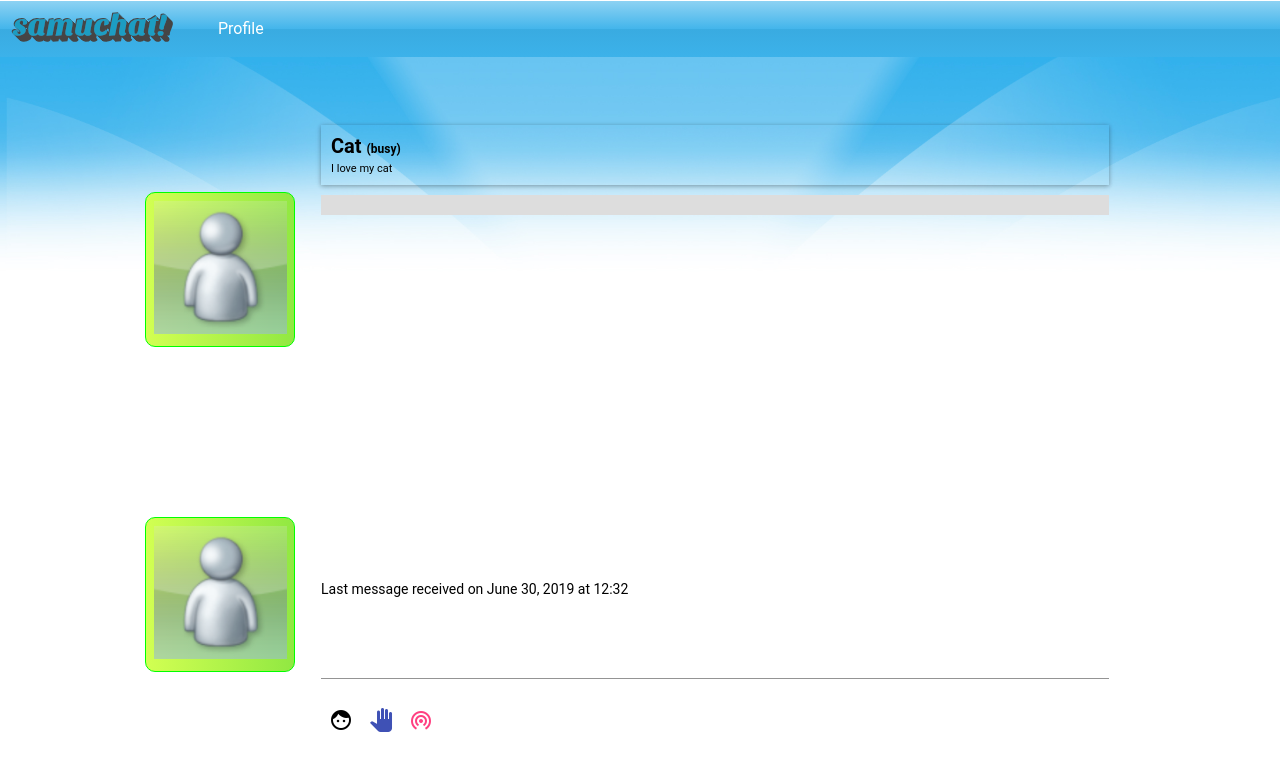
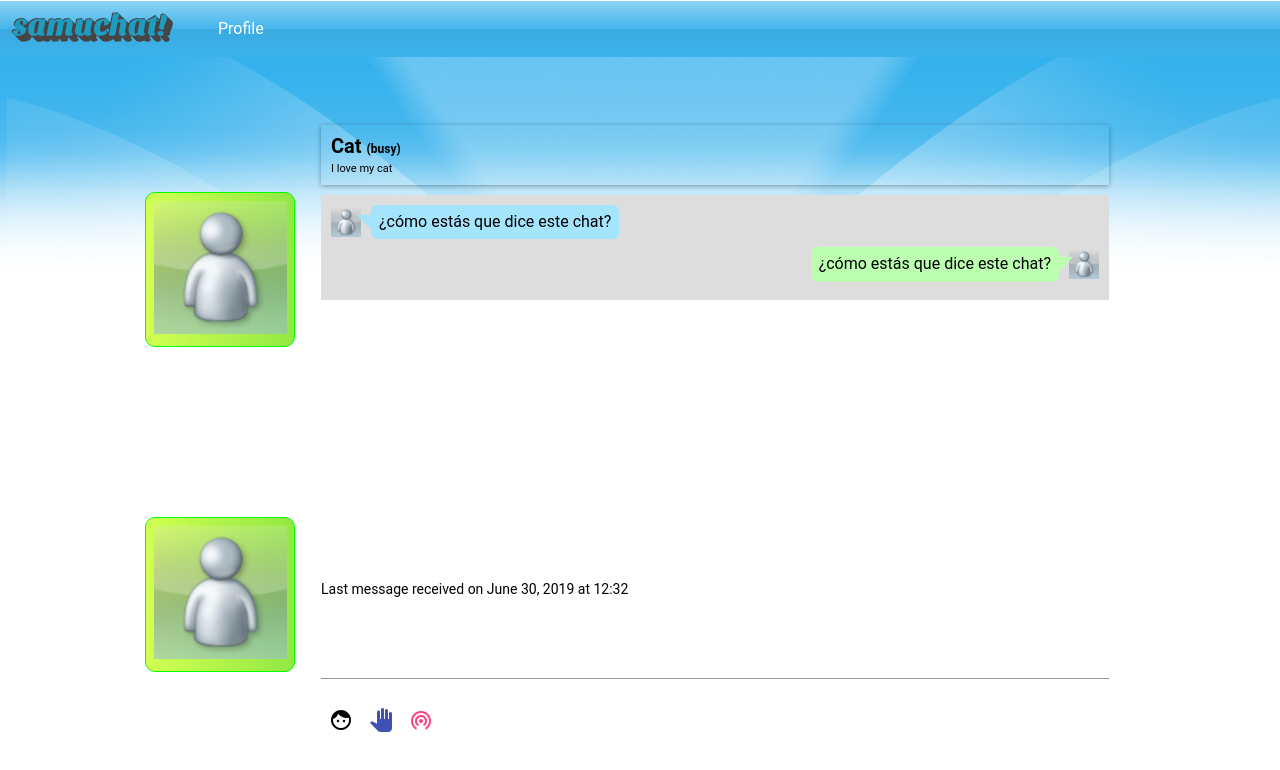
Before and after one commit to samurc/learning-angular8, an Angular app: page /conversation/1 in a window 1280 px wide. Shown: the top 770 px of the page. Built offline with nearby package versions, Linux system fonts and the light colour scheme.

Commit message:
CONVERSATION

```diff
--- a/src/app/app.component.html
+++ b/src/app/app.component.html
@@ -1,5 +1,5 @@
 <div class="wrap wrapToolbar">
-	<app-menu></app-menu>
+	<app-menu *ngIf="router.url != '/login'"></app-menu>
 	<div class="generalContent">
 		<div class="navLeft"></div>
 		<div class="mainContent">
--- a/src/app/app.component.ts
+++ b/src/app/app.component.ts
@@ -1,4 +1,5 @@
 import { Component } from '@angular/core';
+import { Router } from '@angular/router';
 
 @Component({
   selector: 'app-root',
@@ -7,4 +8,5 @@ import { Component } from '@angular/core';
 })
 export class AppComponent {
   title = 'samuchat';
+  constructor(public router: Router) { }
 }
--- a/src/app/conversation/conversation.component.css
+++ b/src/app/conversation/conversation.component.css
@@ -76,3 +76,51 @@
 .messageForm textarea{
   resize: none;
 }
+
+.itemChat{
+  margin-bottom: .8rem;
+}
+.avatarChat{
+  width: 30px;
+  height: 30px;
+  margin-right: 10px;
+  flex-shrink: 0;
+}
+.textChat{
+  position: relative;
+  background: #A4E4FD;
+  padding: .8rem;
+  border-radius: .4em;
+}
+.textChat:after {
+  content: '';
+  position: absolute;
+  top: 50%;
+  width: 0;
+  height: 0;
+  border: 14px solid transparent;
+  border-top: 0;
+  margin-top: -7px;
+}
+.itemChat:not(.itemChatB) .textChat:after {
+  left: 0;
+  border-right-color: #A4E4FD;
+  border-left: 0;
+  margin-left: -14px;
+}
+
+
+.itemChatB .avatarChat {
+  order: 2;
+  margin-right: 0;
+  margin-left: 10px;
+}
+.itemChatB .textChat{
+  background: #BCFFB0;
+}
+.itemChatB .textChat:after{
+  right: 0;
+  border-left-color: #BCFFB0;
+  border-right: 0;
+  margin-right: -14px;
+}
--- a/src/app/conversation/conversation.component.html
+++ b/src/app/conversation/conversation.component.html
@@ -18,7 +18,22 @@
 					<div class="contentWrapper">
 						<div class="overflowContainer">
 							<div class="overflowContent">
-
+								<div class="layoutRow itemChat layoutAlignStartCenter">
+									<div class="avatarChat">
+										<img src="assets/img/generic_avatar.png" alt="" class="avatarImage img-fluid">
+									</div>
+									<div class="textChat">
+										 ¿cómo estás que dice este chat?
+									</div>
+								</div>
+								<div class="layoutRow itemChat layoutAlignEndCenter itemChatB">
+								  <div class="avatarChat">
+								    <img src="assets/img/generic_avatar.png" alt="" class="avatarImage img-fluid">
+								  </div>
+								  <div class="textChat">
+								    ¿cómo estás que dice este chat?
+								  </div>
+								</div>
 							</div>
 						</div>
 					</div>
```
